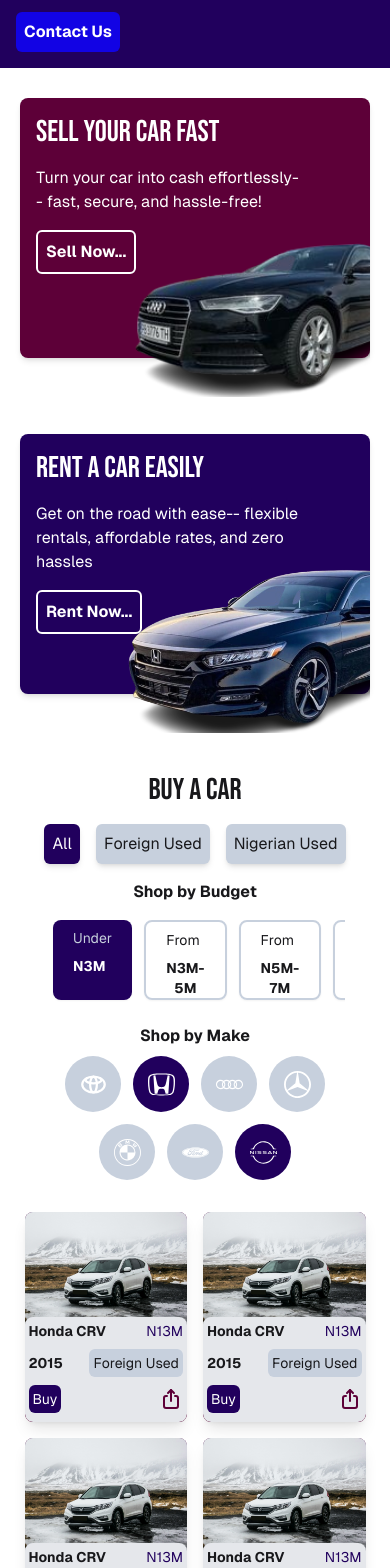
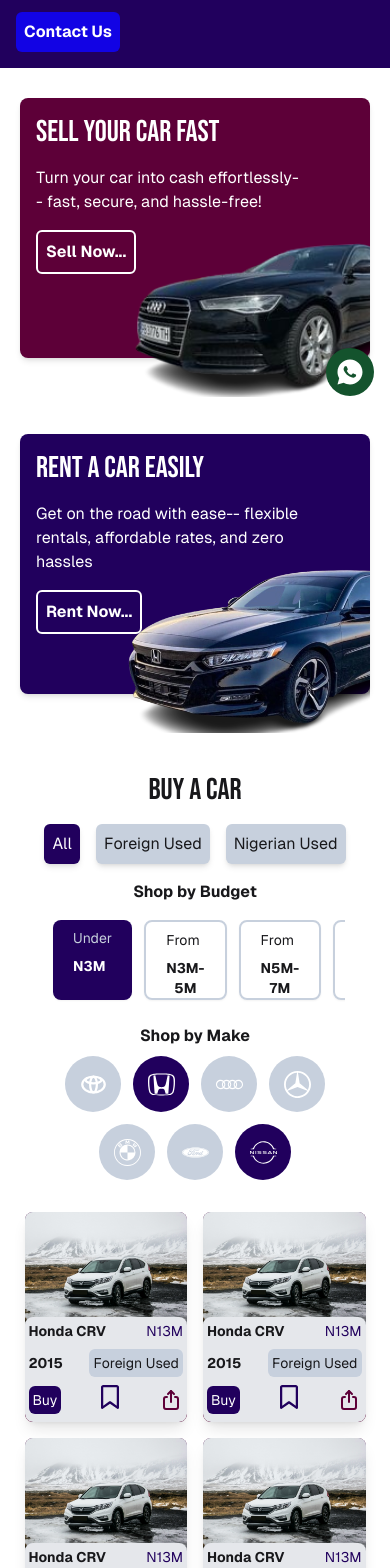
Before and after one commit to lightpc90/delok, a Next.js app: page / in a window 390 px wide. Shown: the part 432-2000 px from the top of the page. Built offline with nearby package versions, Linux system fonts and the light colour scheme.

Commit message:
"Added ChatButton component to Home page, and updated ProductLayout component with bookmark and share functionality"

```diff
--- a/src/app/page.tsx
+++ b/src/app/page.tsx
@@ -1,3 +1,4 @@
+import ChatButton from "@/components/chat/ChatButton";
 import Faq from "@/components/faq/Faq";
 import Header from "@/components/header/Header";
 import Navbar from "@/components/navbar/Navbar";
@@ -8,6 +9,7 @@ import ServiceCards from "@/components/servicesCards/ServiceCards";
 export default function Home() {
   return (
     <div className="font-[family-name:var(--font-geist-sans)] text-white ">
+
       <main className="flex flex-col row-start-2 items-center sm:items-start">
         <Navbar />
         <Header />
@@ -19,6 +21,7 @@ export default function Home() {
       </main>
       <footer className="flex flex-col gap-8 row-start-3 items-center sm:items-start">
       </footer>
+      <ChatButton />
     </div>
   );
 }
--- /dev/null
+++ b/src/components/chat/ChatButton.tsx
@@ -0,0 +1,14 @@
+import React from 'react'
+import { RiWhatsappFill } from "react-icons/ri";
+
+const ChatButton = () => {
+  return (
+    <div className='fixed bottom-4 right-4 w-12 h-12 bg-green-900 rounded-full flex items-center justify-center'>
+        <button>
+              <RiWhatsappFill size={30}/>
+        </button>
+    </div>
+  )
+}
+
+export default ChatButton
--- a/src/components/products/productLayout/ProductLayout.tsx
+++ b/src/components/products/productLayout/ProductLayout.tsx
@@ -1,13 +1,21 @@
+'use client'
+
 import Image from 'next/image';
 import React from 'react'
 import { TbShare2 } from "react-icons/tb";
+import { FaBookmark, FaRegBookmark } from "react-icons/fa6";
 
 const ProductLayout = () => {
+  const [isBookmarked, setIsBookmarked] = React.useState(false);
+
+  const handleBookmark = () => {
+    setIsBookmarked(!isBookmarked)
+  }
   return (
     <div className='w-5/12 md:w-3/12 h-[210px] md:h-[330px] bg-secondary rounded-lg relative shadow-lg border-none outline-none overflow-hidden'>
       {/* product image container */}
       <div className='h-[60%] w-full absolute top-0 left-0 bg-neutral'>
-        <Image src={`/images/honda.png`} alt='honda' width={100} height={100} className='w-full h-full object-cover object-center rounded-lg '/>
+        <Image src={`/images/honda.png`} alt='honda' width={100} height={100} className='w-full h-full object-cover object-center rounded-lg ' />
       </div>
       {/* product info container */}
       <div className='absolute top-1/2 left-0 flex flex-col gap-2 rounded-lg text-sm md:text-lg  bg-gray-200 shadow-lg w-full h-[50%] p-1 md:p-3'>
@@ -20,8 +28,18 @@ const ProductLayout = () => {
           <button className='bg-neutral rounded-md p-1'>Foreign Used</button>
         </div>
         <div className='flex justify-between items-center '>
-          <button className='bg-primary rounded-md p-1 text-white'>Buy</button>
-          <button className=' rounded-md text-secondary'><TbShare2 size={24}/></button>
+          {/* buy button */}
+          <button className='bg-primary rounded-md p-1 md:p-2 text-white hover:bg-primaryHover'>Buy</button>
+          {/* bookmark button */}
+          <div className='cursor-pointer'>
+            {isBookmarked ? (
+              <button onClick={handleBookmark} className=' rounded-md text-primary'><FaBookmark size={24} /></button>
+            ) : (
+              <button onClick={handleBookmark} className=' rounded-md text-primary'><FaRegBookmark size={24} /></button>
+            )}
+          </div>
+          {/* share button */}
+          <button className=' rounded-md text-secondary'><TbShare2 size={24} /></button>
         </div>
       </div>
 
```
Lines whose indentation alone changed are shown as unchanged.
